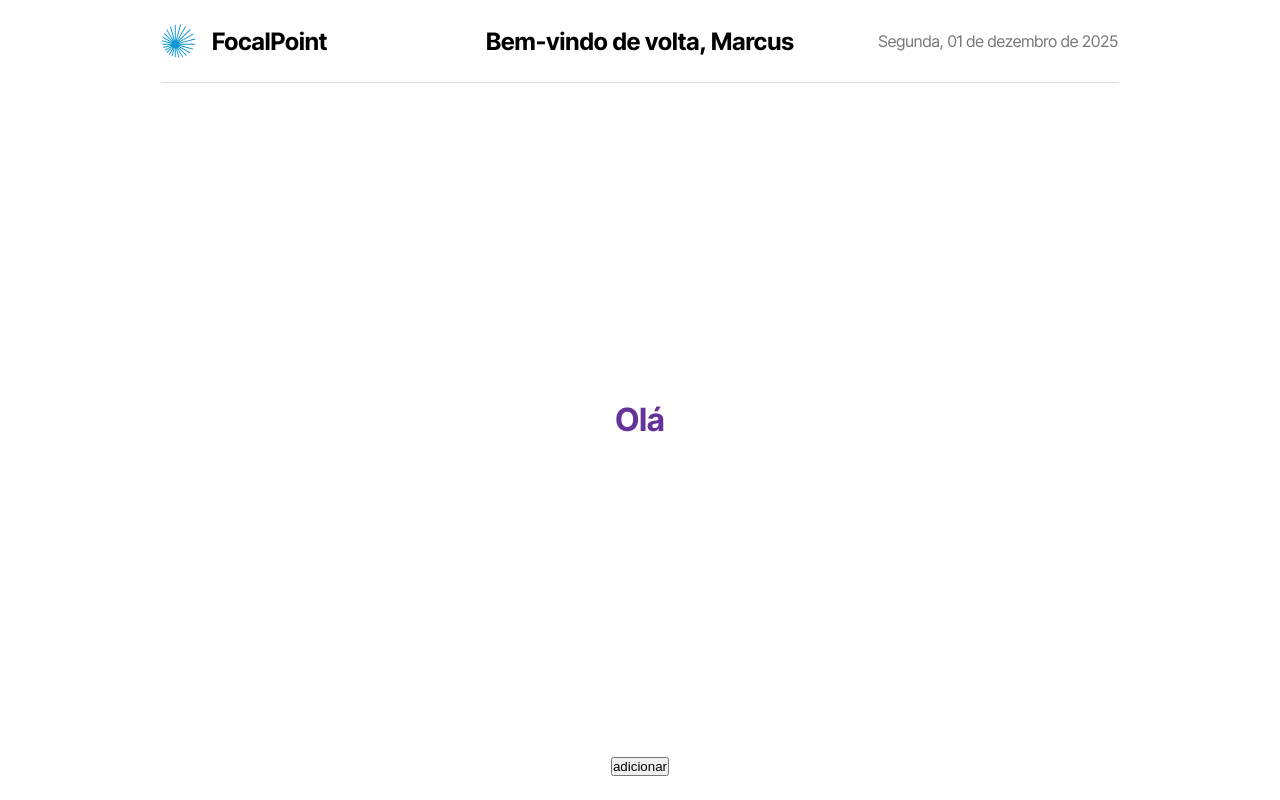
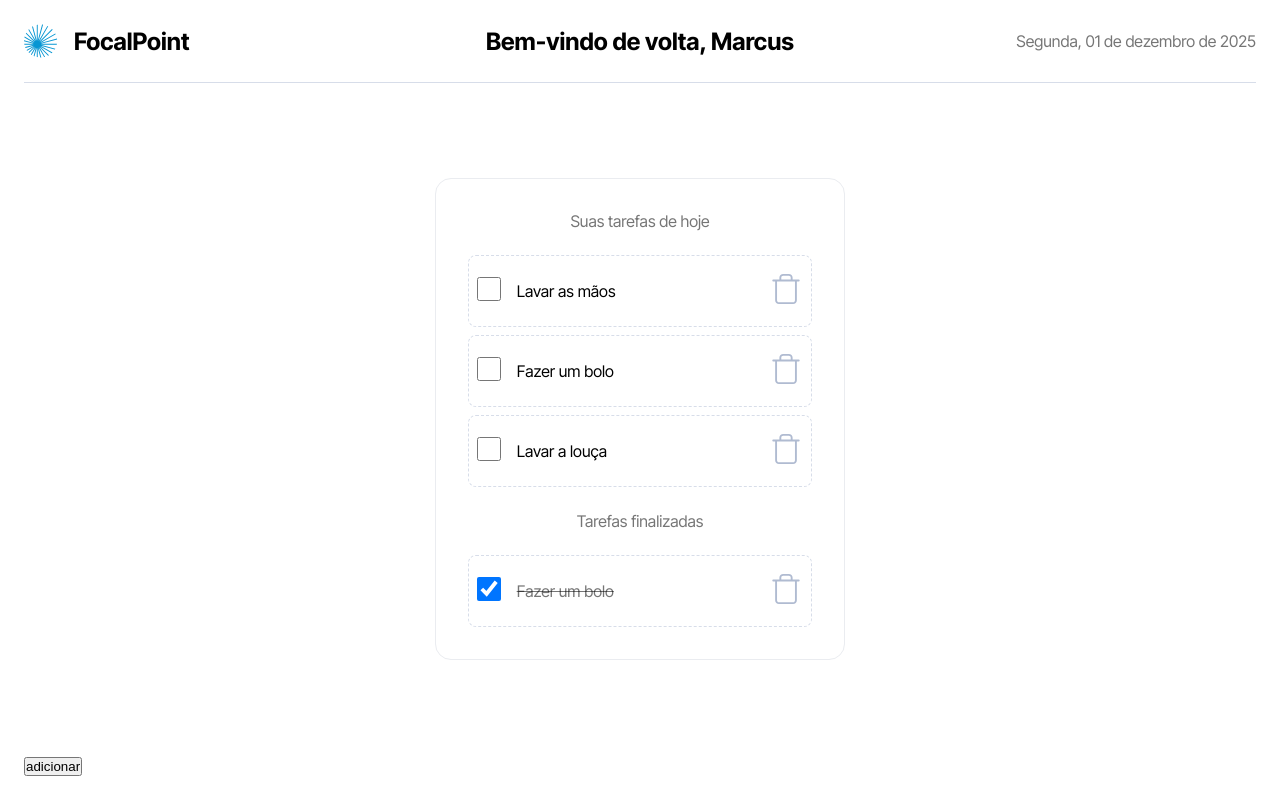
Before and after one commit to guidani/legaplan-frontend-jr-test, a Next.js app: page / in a window 1280 px wide. Built offline with nearby package versions, Linux system fonts and the light colour scheme.

Commit message:
criado main

```diff
--- a/src/app/page.module.scss
+++ b/src/app/page.module.scss
@@ -1,6 +1,20 @@
 $layout-breakpoint-large: 1024px;
+$color_gray: #0000008a;
+$color_gray_secondary: #b0bbd1;
+$color_dark_blue: #0796d3;
+$color_light_blue: #53c0f0;
+
+@mixin button-reset {
+  padding: 0;
+  border: none;
+  font: inherit;
+  color: inherit;
+  background-color: transparent;
+  cursor: pointer;
+}
 
 .page {
+  width: 100%;
   display: grid;
   grid-template-rows: auto 1fr auto;
   align-items: center;
@@ -12,6 +26,7 @@ $layout-breakpoint-large: 1024px;
 }
 
 .header {
+  width: 100%;
   display: grid;
   gap: 1rem;
   border-bottom: 1px solid #d7dde9;
@@ -36,14 +51,78 @@ $layout-breakpoint-large: 1024px;
   }
   .date {
     font-weight: 400;
-    color: rgba(0, 0, 0, 0.54);
+    color: $color_gray;
   }
 }
 
 .main {
-  h1 {
-    color: rebeccapurple;
+  width: 100%;
+  .lists {
+    display: grid;
+    border: 1px solid #eaecf0;
+    border-radius: 1rem;
+    padding: 0.5rem 2rem 2rem 2rem;
+    .list_title {
+      display: flex;
+      justify-content: center;
+      align-items: center;
+      padding: 1.5rem 0rem;
+      span {
+        font-weight: 400;
+        color: $color_gray;
+      }
+    }
+    .list {
+      .list_items {
+        ul {
+          display: grid;
+          align-items: center;
+          gap: 0.5rem;
+          .list_item {
+            padding: 1rem 0.5rem;
+            border: 1px dashed #d7dde9;
+            border-radius: 0.5rem;
+            display: flex;
+            align-items: center;
+            justify-content: space-between;
+            .checkbox {
+              width: 1.5rem;
+              height: 1.5rem;
+              border-radius: 1rem;
+            }
+            .support_text {
+              padding-left: 1rem;
+              flex: 1;
+            }
+            .checkbox_checked {
+              width: 1.5rem;
+              height: 1.5rem;
+              color: $color_dark_blue;
+              border: 1px solid $color_dark_blue;
+              border-radius: 0.5rem;
+              background-color: $color_light_blue;
+            }
+            .list_item_text {
+              flex: 1;
+              align-self: flex-start;
+            }
+            .list_item_text_done {
+              flex: 1;
+              text-decoration: line-through;
+              color: $color_gray;
+            }
+            .trailing_icon {
+              color: $color_gray_secondary;
+            }
+          }
+        }
+      }
+    }
   }
+}
+
+.footer {
+  width: 100%;
 }
 
 @media (min-width: $layout-breakpoint-large) {
@@ -63,4 +142,14 @@ $layout-breakpoint-large: 1024px;
       text-align: right;
     }
   }
+
+  .main {
+    display: grid;
+    grid-template-columns: repeat(3, 1fr);
+    .lists {
+      grid-column-start: 2;
+      width: 100%;
+      max-width: 28.125rem;
+    }
+  }
 }
--- a/src/app/page.tsx
+++ b/src/app/page.tsx
@@ -17,9 +17,81 @@ export default function Home() {
         </div>
       </header>
       <main className={styles.main}>
-        <h1>Olá</h1>
+        <div className={styles.lists}>
+          <div className={styles.list_title}>
+            <span>
+              Suas tarefas de hoje
+            </span>
+          </div>
+          <div className={styles.list}>
+            <div className={styles.list_items}>
+              <ul>
+                <li className={styles.list_item}>
+                  <div className={styles.leading}>
+                    <input type="checkbox" name="chk" className={styles.checkbox} />
+                  </div>
+                  <div className={styles.support_text}>
+                    <span className={styles.list_item_text}>Lavar as mãos</span>
+                  </div>
+                  <div className={styles.trailing_icon}>
+                    <Image src={"/trash.svg"} alt="trash" width={34} height={34} />
+                  </div>
+                </li>
+                <li className={styles.list_item}>
+                  <div className={styles.leading}>
+
+                    <input type="checkbox" name="chk" className={styles.checkbox} />
+                  </div>
+                  <div className={styles.support_text}>
+
+                    <span className={styles.list_item_text}>Fazer um bolo</span>
+                  </div>
+                  <div className={styles.trailing_icon}>
+
+                    <Image src={"/trash.svg"} alt="trash" width={34} height={34} />
+                  </div>
+                </li>
+                <li className={styles.list_item}>
+                  <div className={styles.leading}>
+
+                    <input type="checkbox" name="chk" className={styles.checkbox} />
+                  </div>
+                  <div className={styles.support_text}>
+
+                    <span className={styles.list_item_text}>Lavar a louça</span>
+                  </div>
+                  <div className={styles.trailing_icon}>
+
+                    <Image src={"/trash.svg"} alt="trash" width={34} height={34} />
+                  </div>
+                </li>
+              </ul>
+            </div>
+
+          </div>
+          <div className={styles.list_title}><span>Tarefas finalizadas</span></div>
+          <div className={styles.list}>
+            <div className={styles.list_items}>
+              <ul>
+                <li className={styles.list_item}>
+                  <div className={styles.leading}>
+
+                    <input type="checkbox" name="chk" className={styles.checkbox_checked} checked />
+                  </div>
+                  <div className={styles.support_text}>
+                    <span className={styles.list_item_text_done}>Fazer um bolo</span>
+                  </div>
+                  <div className={styles.trailing_icon}>
+                    <Image src={"/trash.svg"} alt="trash" width={34} height={34} />
+                  </div>
+                </li>
+
+              </ul>
+            </div>
+          </div>
+        </div>
       </main>
-      <footer>
+      <footer className={styles.footer}>
         <button>adicionar</button>
       </footer>
     </div>
--- a/src/app/styles/globals.scss
+++ b/src/app/styles/globals.scss
@@ -25,3 +25,7 @@ a {
   color: inherit;
   text-decoration: none;
 }
+
+ul {
+  list-style-type: none;
+}
```
Also changed, not shown: public/trash.svg (added).
